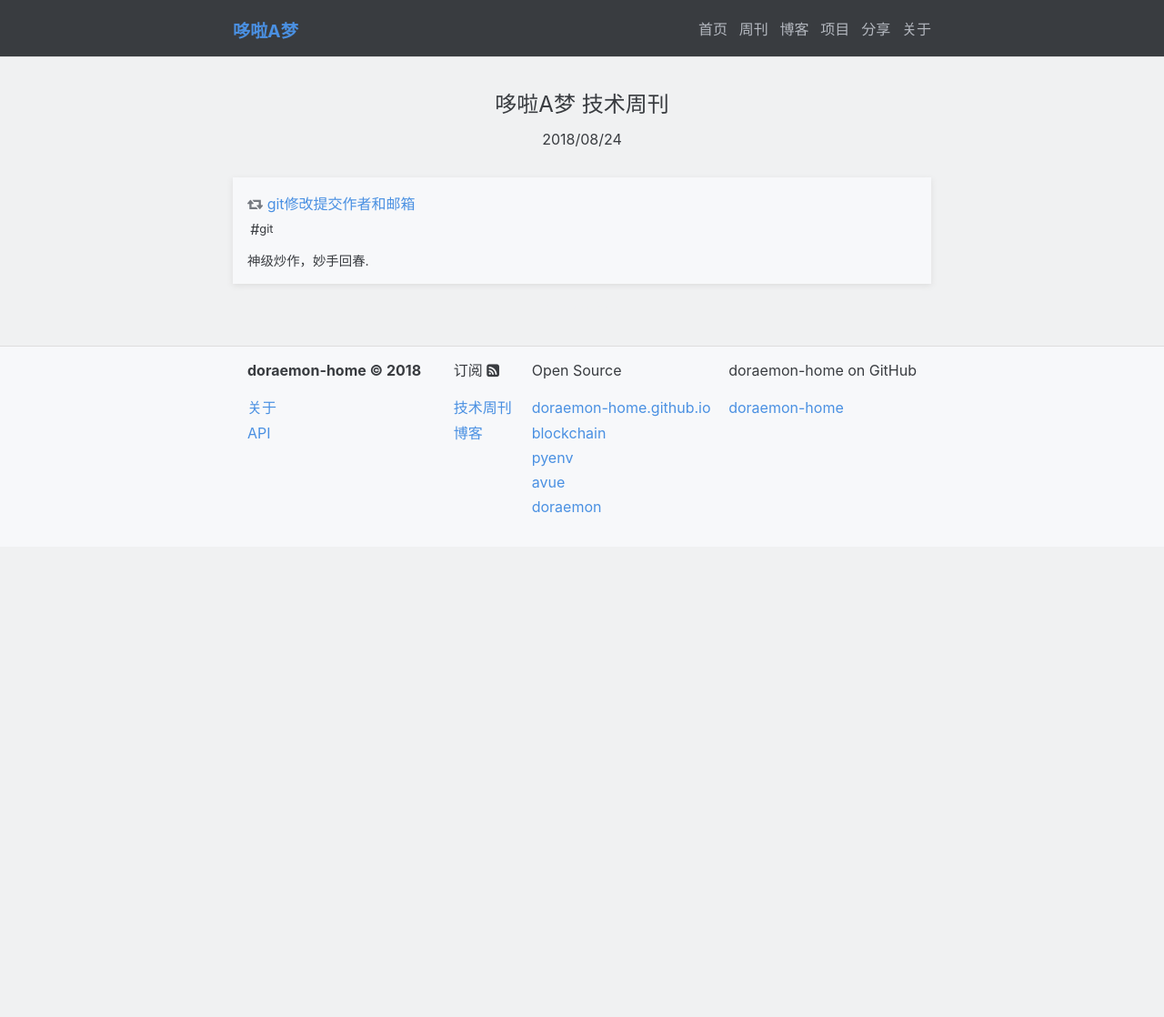
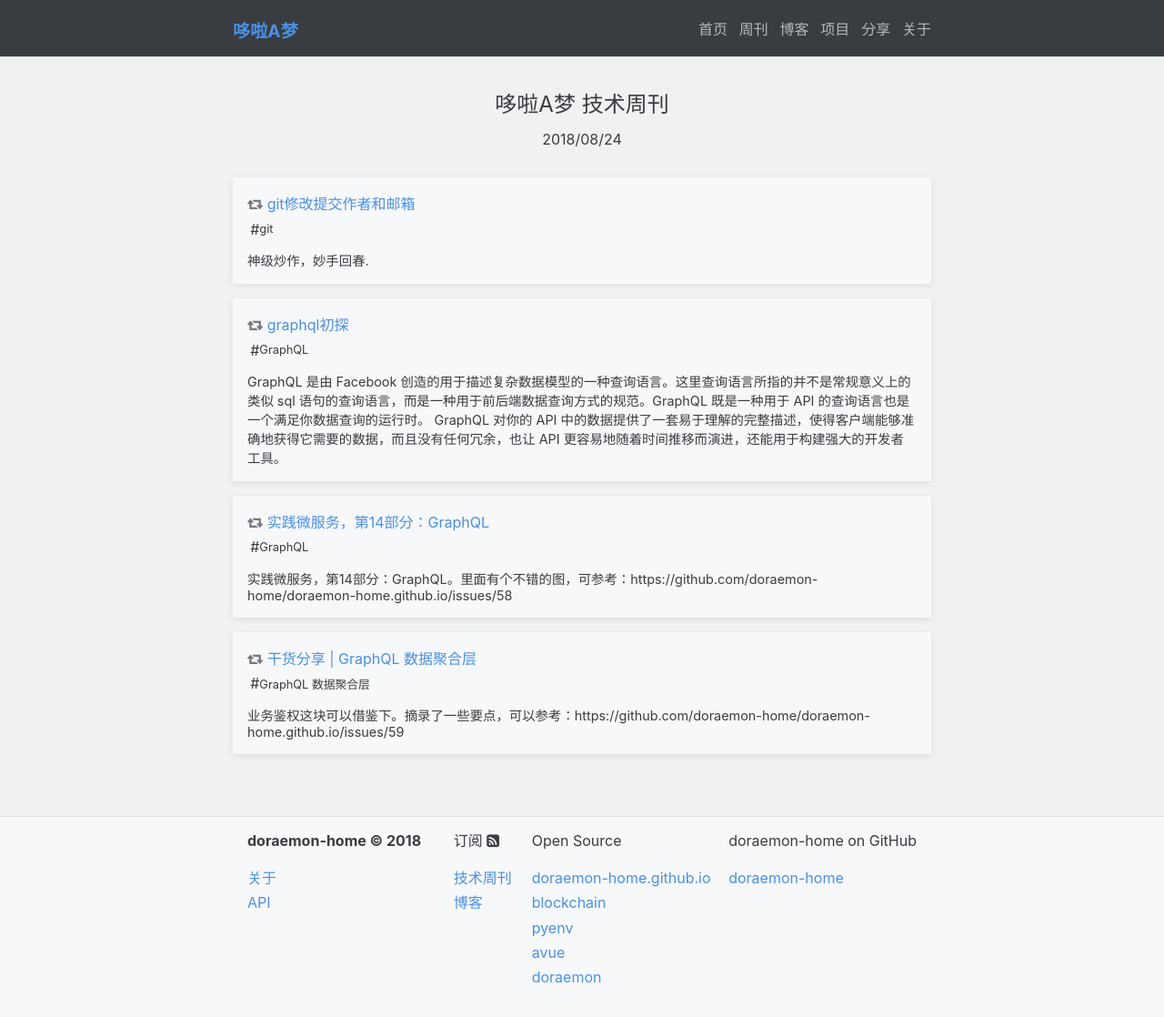
Before and after one commit to doraemon-home/doraemon-home.github.io, a Jekyll site: the page built from _weekly/2018-08-24-weekly.md, in a window 1280 px wide. Shown: the whole page at 91% size. Built offline with Jekyll 4.4.1, drawn with Linux system fonts in a browser that asks for light colours; before the commit the page ends 900 px from its top, so only the background shows below that.

Commit message:
auto commit by robot

```diff
--- a/_weekly/2018-08-24-weekly.md
+++ b/_weekly/2018-08-24-weekly.md
@@ -5,4 +5,19 @@ articles:
     comment:  "神级炒作，妙手回春."
     referrer: "doraemon-master"
     tags:    ["git"]
+  - title:    "graphql初探"
+    link:     "https://www.jianshu.com/p/1ee7d1527d6f"
+    comment:  "GraphQL 是由 Facebook 创造的用于描述复杂数据模型的一种查询语言。这里查询语言所指的并不是常规意义上的类似 sql 语句的查询语言，而是一种用于前后端数据查询方式的规范。GraphQL 既是一种用于 API 的查询语言也是一个满足你数据查询的运行时。 GraphQL 对你的 API 中的数据提供了一套易于理解的完整描述，使得客户端能够准确地获得它需要的数据，而且没有任何冗余，也让 API 更容易地随着时间推移而演进，还能用于构建强大的开发者工具。"
+    referrer: "doraemon-master"
+    tags:    ["GraphQL"]
+  - title:    "实践微服务，第14部分：GraphQL"
+    link:     "https://cloud.tencent.com/developer/article/1152796"
+    comment:  "实践微服务，第14部分：GraphQL。里面有个不错的图，可参考：https://github.com/doraemon-home/doraemon-home.github.io/issues/58"
+    referrer: "doraemon-master"
+    tags:    ["GraphQL"]
+  - title:    "干货分享 | GraphQL 数据聚合层"
+    link:     "http://www.sohu.com/a/235978606_205771"
+    comment:  "业务鉴权这块可以借鉴下。摘录了一些要点，可以参考：https://github.com/doraemon-home/doraemon-home.github.io/issues/59"
+    referrer: "doraemon-master"
+    tags:    ["GraphQL 数据聚合层"]
 ---
```
Also changed, not shown: _newsletter/2018-08-31-weekly.md (added, +3 -0 lines), _newsletter/2018-09-07-weekly.md (added, +3 -0 lines), _weekly/2018-08-31-weekly.md (added, +18 -0 lines), _weekly/2018-09-07-weekly.md (added, +8 -0 lines).
